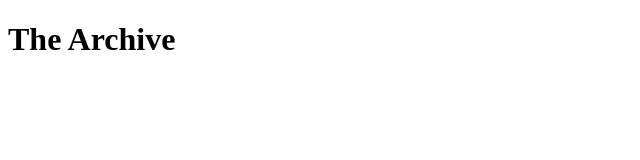
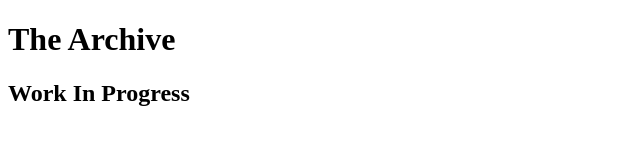
Before and after one commit to Criplas/criplas.github.io, a plain HTML site: page index.html in a window 1280 px wide. Shown: the whole page, without its empty margins (0-640 px from the left). Drawn offline with Linux system fonts and the light colour scheme.

Commit message:
Update index.html

```diff
--- a/index.html
+++ b/index.html
@@ -6,3 +6,4 @@
 	<title>The Archive</title>
 </head>
 <h1>The Archive</h1>
+<h2>Work In Progress</h2>
```
